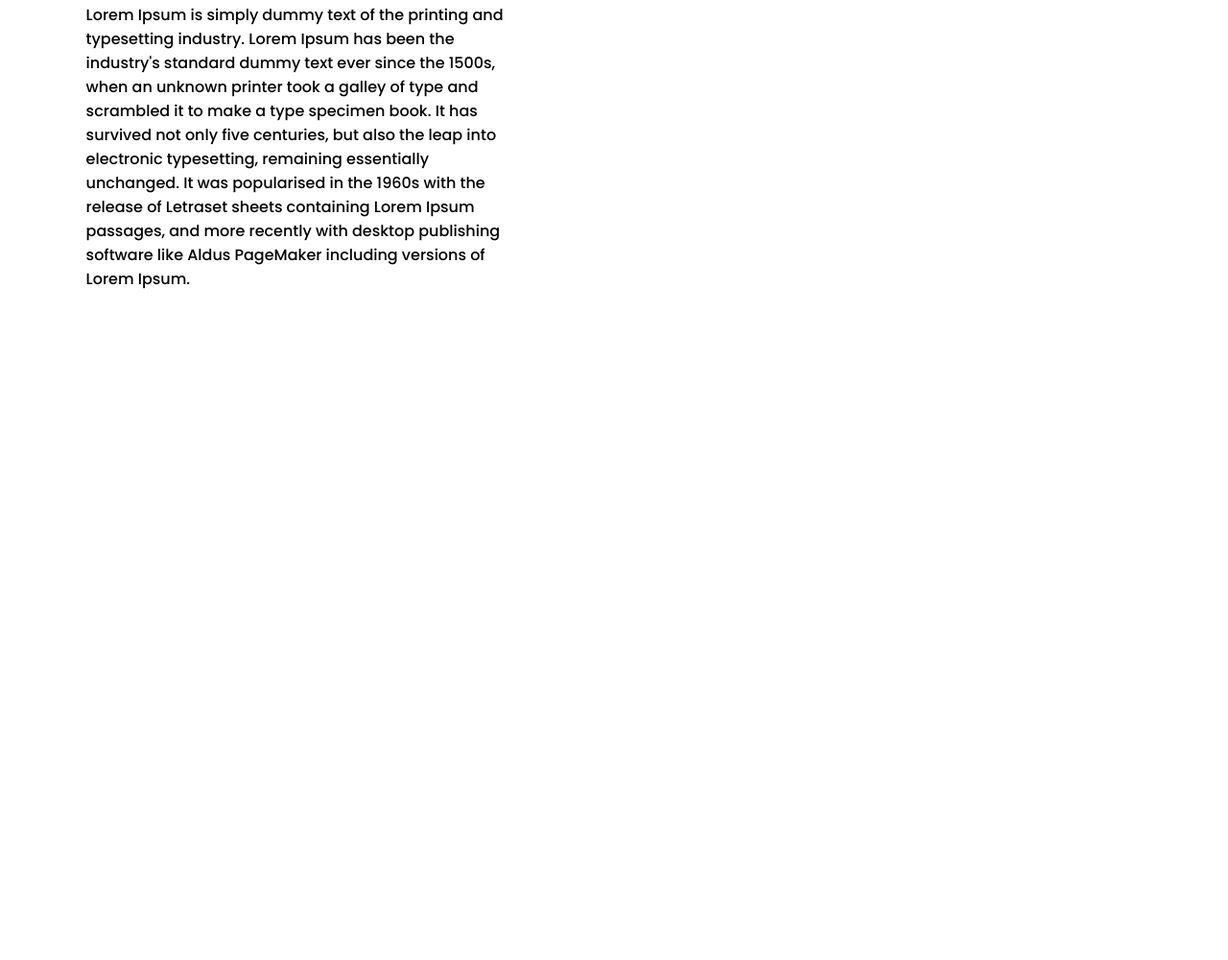
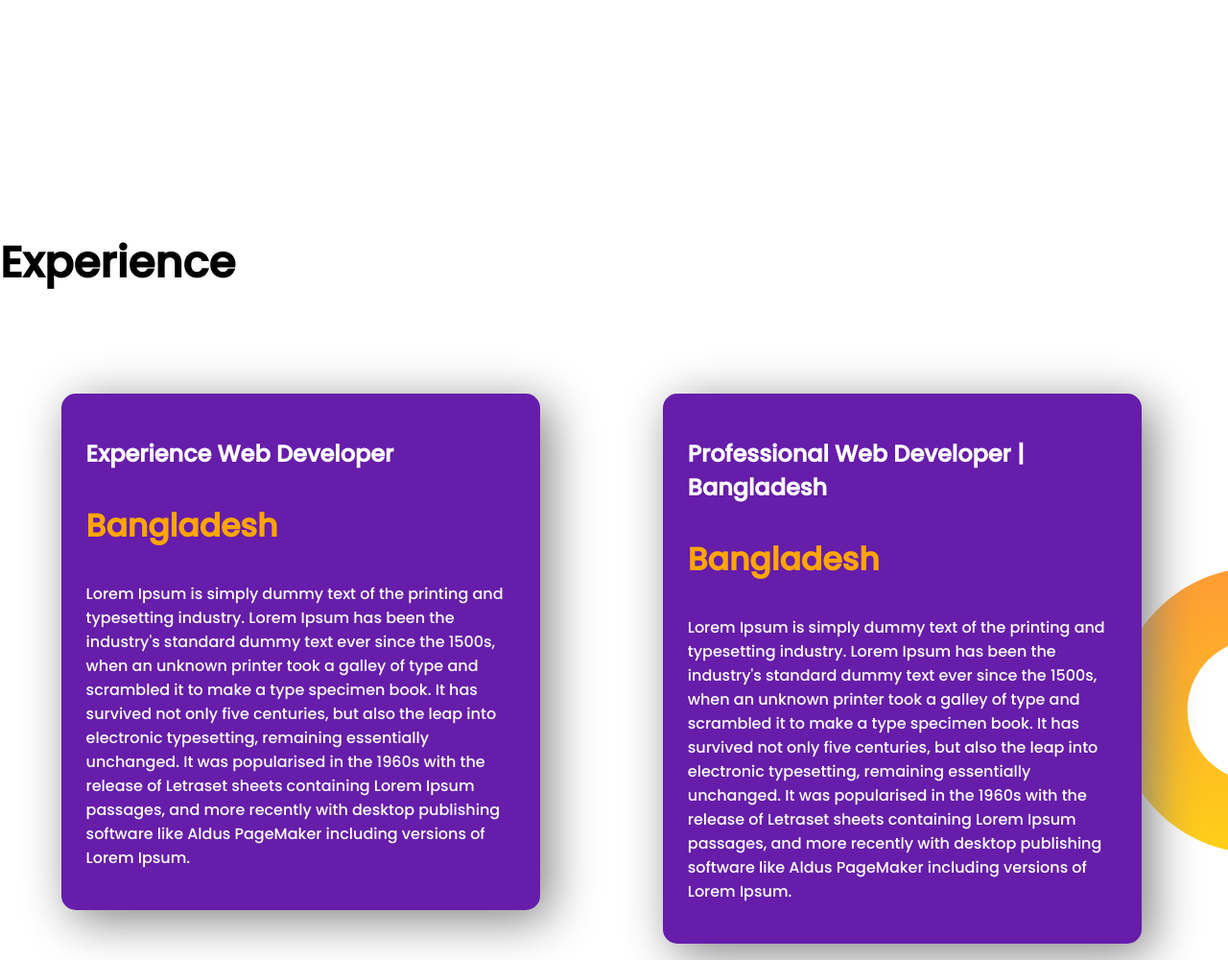
Before and after one commit to noorpiash/web-portfolio, a plain HTML site: page index.html in a window 1280 px wide. Shown: the part 1797-2797 px from the top of the page at 96% size. Before the commit the page ends 2206 px from the top, so only its background shows below. Drawn offline with Linux system fonts and the light colour scheme.

Commit message:
finnaly done

```diff
--- a/index.html
+++ b/index.html
@@ -34,5 +34,21 @@
             <p>Lorem Ipsum is simply dummy text of the printing and typesetting industry. Lorem Ipsum has been the industry's standard dummy text ever since the 1500s, when an unknown printer took a galley of type and scrambled it to make a type specimen book. It has survived not only five centuries, but also the leap into electronic typesetting, remaining essentially unchanged. It was popularised in the 1960s with the release of Letraset sheets containing Lorem Ipsum passages, and more recently with desktop publishing software like Aldus PageMaker including versions of Lorem Ipsum.</p>
         </div>
     </section>
+    <section class="Experience-area">
+
+        <h1 class="top-text">Experience</h1>
+        <div class="half-width border">
+            <h2 class="text-color">Experience Web Developer</h2>
+            <h3 class="name-highlight">Bangladesh</h3>
+            <p class="text-color">Lorem Ipsum is simply dummy text of the printing and typesetting industry. Lorem Ipsum has been the industry's standard dummy text ever since the 1500s, when an unknown printer took a galley of type and scrambled it to make a type specimen book. It has survived not only five centuries, but also the leap into electronic typesetting, remaining essentially unchanged. It was popularised in the 1960s with the release of Letraset sheets containing Lorem Ipsum passages, and more recently with desktop publishing software like Aldus PageMaker including versions of Lorem Ipsum.</p>
+        </div>
+        <div class="half-width border">
+            <h2 class="text-color">Professional Web Developer | Bangladesh</h2>
+            <h3 class="name-highlight">Bangladesh</h3>
+            <p class="text-color">Lorem Ipsum is simply dummy text of the printing and typesetting industry. Lorem Ipsum has been the industry's standard dummy text ever since the 1500s, when an unknown printer took a galley of type and scrambled it to make a type specimen book. It has survived not only five centuries, but also the leap into electronic typesetting, remaining essentially unchanged. It was popularised in the 1960s with the release of Letraset sheets containing Lorem Ipsum passages, and more recently with desktop publishing software like Aldus PageMaker including versions of Lorem Ipsum.</p>
+        </div>
+
+    </section>
+
 </body>
 </html>
--- a/style.css
+++ b/style.css
@@ -34,7 +34,7 @@ body{
 }
 
 section{
-    height: 800px;
+    height: 1000px;
 }
 
 .link-button{
@@ -50,3 +50,34 @@ section{
 h1{
     font-size: 45px;
 }
+
+p{
+    color: grey;
+}
+
+.Experience-area{
+    background-image: url("images/dream-bg.png");
+    background-repeat: no-repeat;
+    background-position: right;
+
+}
+
+
+
+.top-text{
+    text-align: center;
+    margin-right: 1400px;
+
+
+}
+
+.border{
+    box-shadow: 10px 10px 50px grey;
+    background-color: rgb(102, 29, 170);
+    border-radius: 15px;
+
+}
+
+.text-color{
+    color: white;
+}
```
